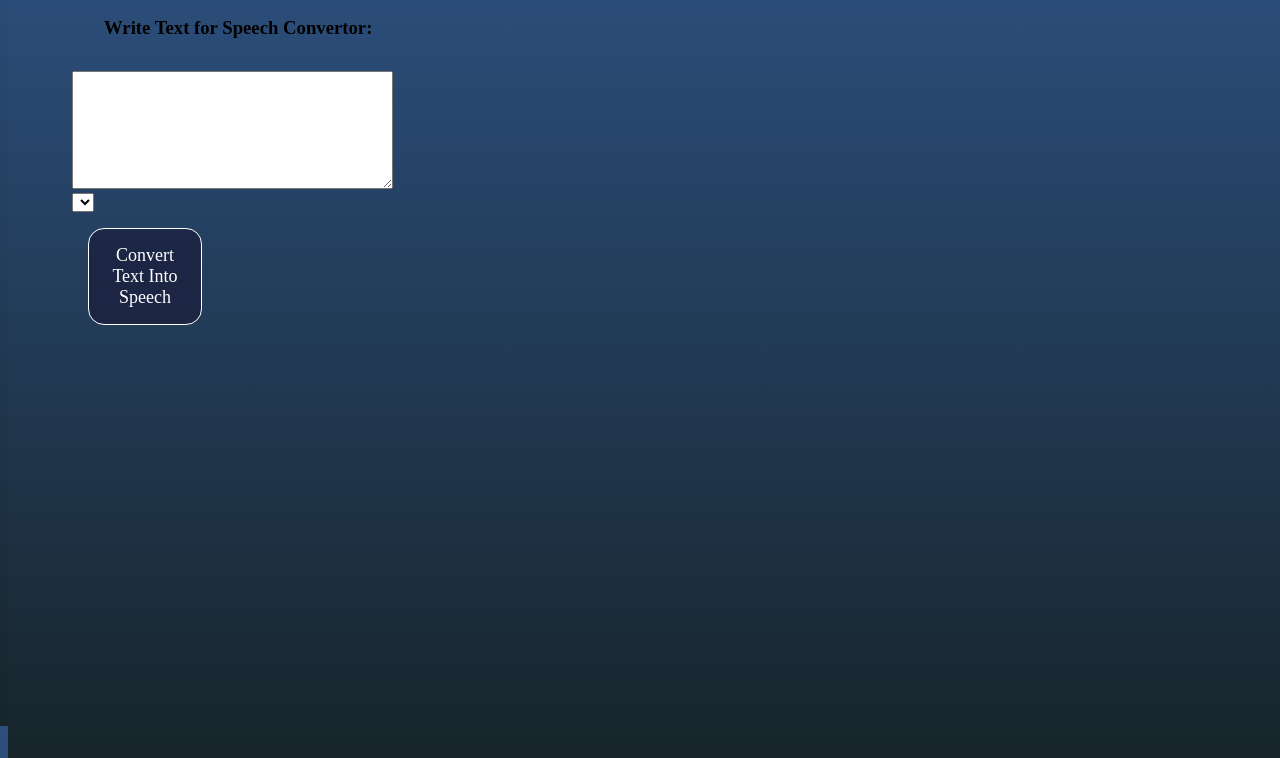
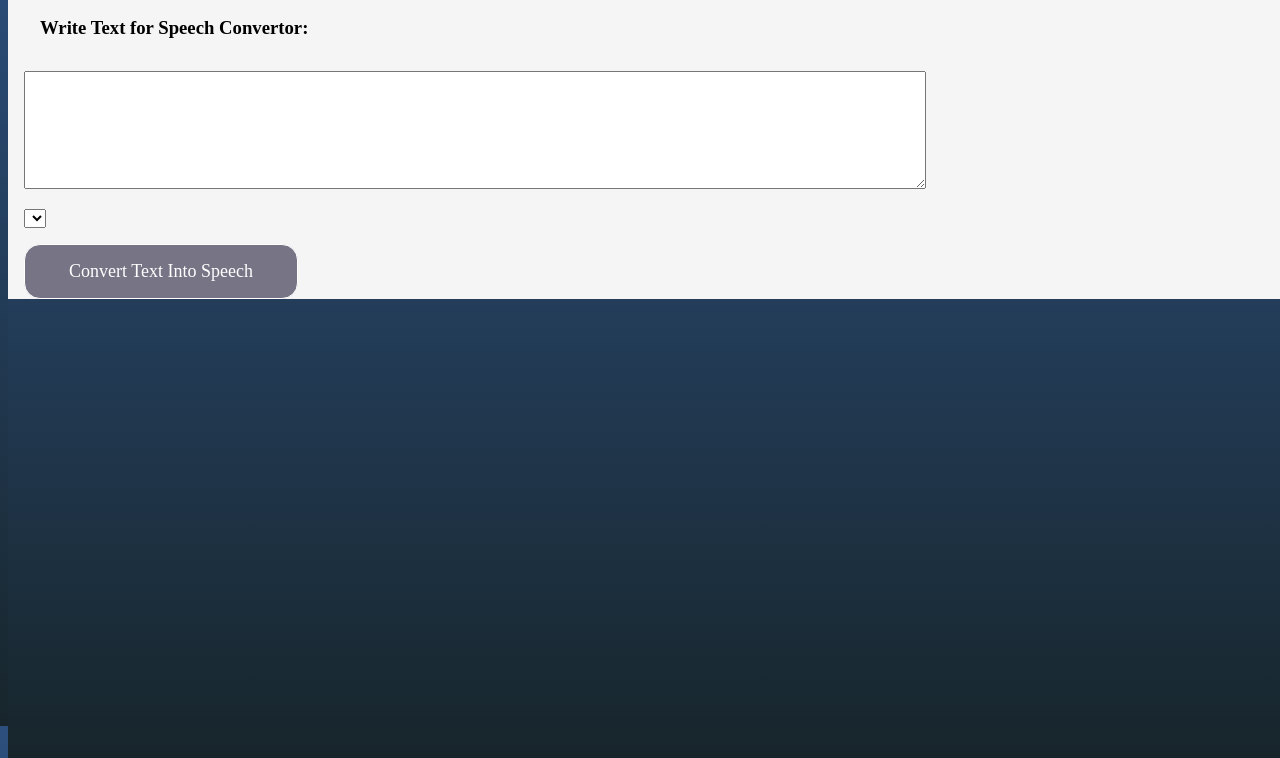
Before and after one commit to falakfatma/Text-to-Speech, a plain HTML site: page index.html in a window 1280 px wide. Shown: the part 74-832 px from the top of the page. Drawn offline with Linux system fonts and the light colour scheme.

Commit message:
CSS complete

```diff
--- a/script.js
+++ b/script.js
@@ -1,14 +1,15 @@
 let button = document.querySelector('.btn')
-let optionList = document.querySelector('select')
+let optionList = document.querySelector('#optionList')
 let textArea = document.querySelector('textarea')
-// console.log(textArea)
+console.log(textArea)
 let isSpeaking = true;
 let synth = speechSynthesis
+voices();
 function voices(){
   for(let voice of synth.getVoices() ){
     // console.log(voice)
-    let selected = voice.name === "Google US English"? "selected" : ""
-    let option = ` <option value="${voice.name}" ${selected}>${voice.name} ${voice.lang}</option>`
+    let selected = voice.name === "Google US English"? "selected" : "";
+    let option = ` <option value="${voice.name}" ${selected}>${voice.name} (${voice.lang})</option>`
     optionList.insertAdjacentHTML('beforeend',option)
   }
 }
@@ -18,14 +19,17 @@ function textToSpeech(text){
   for(let voice of synth.getVoices() ){
     if (voice.name === optionList.value){
       speak.voice = voice
+      // console.log(voice)
     }
   }
   synth.speak(speak)
 
 }
-button.addEventListener('click',()=>{
+button.addEventListener('click',(e)=>{
+  e.preventDefault()
   if(textArea.value !== ""){
     if(!synth.speaking){
+      // console.log(`speeking`)
     textToSpeech(textArea.value)
     }
     if(textArea.value.length > 80){
--- a/style.css
+++ b/style.css
@@ -4,16 +4,21 @@ html, body {
   background: linear-gradient( #2c4f7d,#17252b);
 }
 .container{
-  height: 100%;
-  width: 90%;
+/*   height: 60%; */
+  min-width: 50%;
+  background-color:whitesmoke ;
   margin: auto;
 }
 textarea{
-  font-size: larger;
-  font-family: cursive;
+  font-size: large;
+/*   font-family: cursive; */
+/*   display: block; */
       height: 7rem;
+  width: 70%;
+  margin-left: 1rem;
 }
 #h3{
+
   text-align: center;
 }
 .heading{
@@ -25,10 +30,14 @@ textarea{
   border: 1px solid;
   border-radius: 1rem;
   color: white;
-  width: 5rem;
+  width: 15rem;
 text-align: center;
   margin: 1rem;
   padding: 1rem;
   font-size: large;
 
 }
+select  {
+  margin-top: 1rem;
+  margin-left: 1rem;
+}
```
